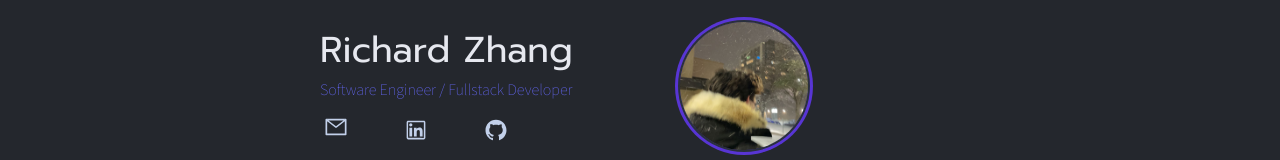
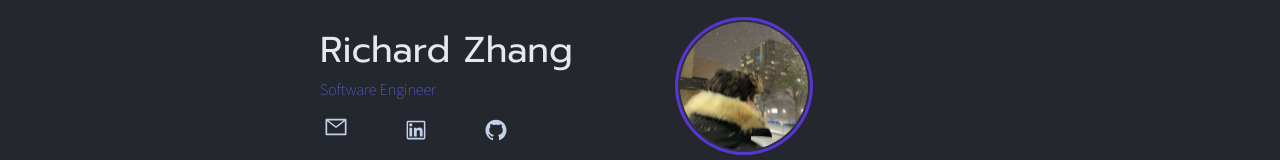
Before and after one commit to notzree/EvenBetterPersonalWebsite, a Next.js app: page / in a window 1280 px wide. Shown: the part 138-298 px from the top of the page. Built offline with nearby package versions, Linux system fonts and the light colour scheme.

Commit message:
fixed subheading

```diff
--- a/components/Hero.tsx
+++ b/components/Hero.tsx
@@ -84,7 +84,7 @@ export default function Hero() {
               Richard Zhang
             </h1>
             <h3 className="text-indigo-500 pt-2">
-              Software Engineer / Fullstack Developer
+              Software Engineer
             </h3>
             <div className="flex flex-row justify-start md:gap-16 items-center pt-4 gap-12 ">
               <a href="mailto:r29zhang@uwaterloo.ca">
--- a/pages/index.tsx
+++ b/pages/index.tsx
@@ -12,7 +12,7 @@ export default function Home() {
     <>
       <Head>
         <title>Richard Zhang</title>
-        <meta name="description" content="Generated by create next app" />
+        <meta name="description" content="Richard Zhang's website" />
         <meta name="viewport" content="width=device-width, initial-scale=1" />
         <link rel="icon" href="/favicon.ico" />
       </Head>
```
